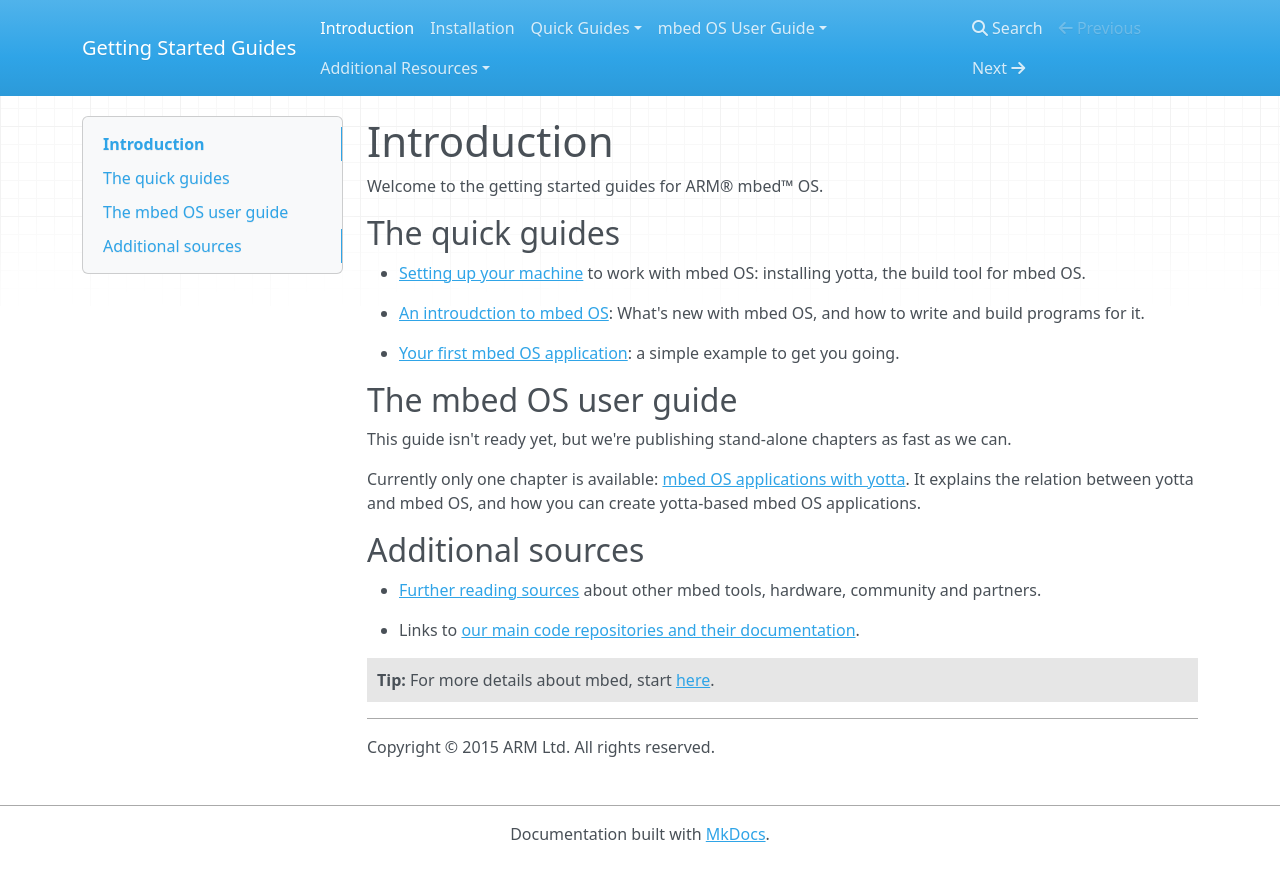
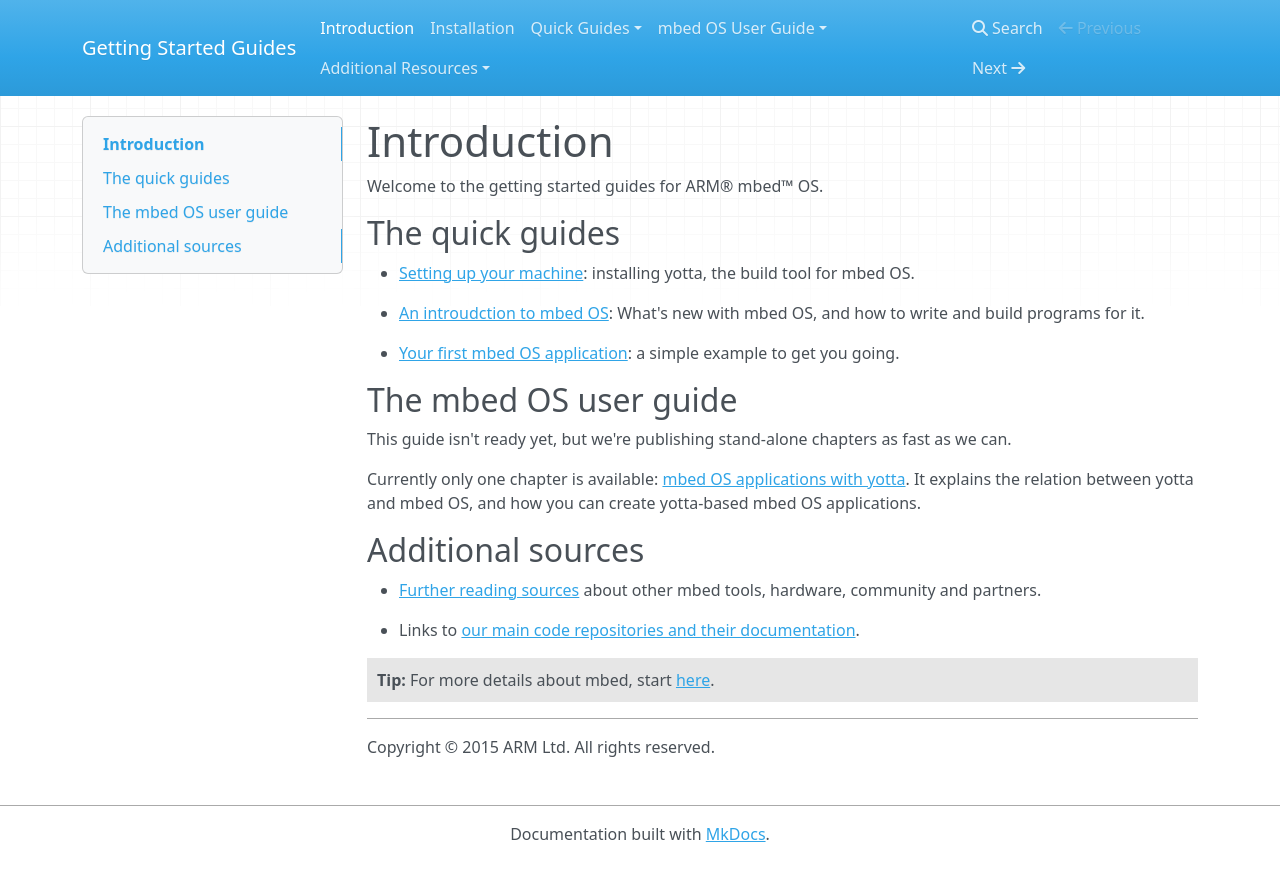
Before and after one commit to ARMmbed/GettingStartedmbedOS, an MkDocs documentation site: the page built from Docs/index.md, in a window 1280 px wide. Shown: the top 881 px of the page. Built offline with MkDocs 1.6.1, drawn with Linux system fonts in a browser that asks for light colours; nearby versions of some CDN libraries; old or Windows-style settings are respelled for this version of MkDocs.

Commit message:
And again

```diff
--- a/Docs/index.md
+++ b/Docs/index.md
@@ -4,7 +4,7 @@ Welcome to the getting started guides for ARM® mbed™ OS.
 
 ## The quick guides
 
-* [Setting up your machine](installation.md) to work with mbed OS: installing yotta, the build tool for mbed OS.
+* [Setting up your machine](installation.md): installing yotta, the build tool for mbed OS.
 
 * [An introudction to mbed OS](GettingStartedmbedOS.md): What's new with mbed OS, and how to write and build programs for it.
 
```
